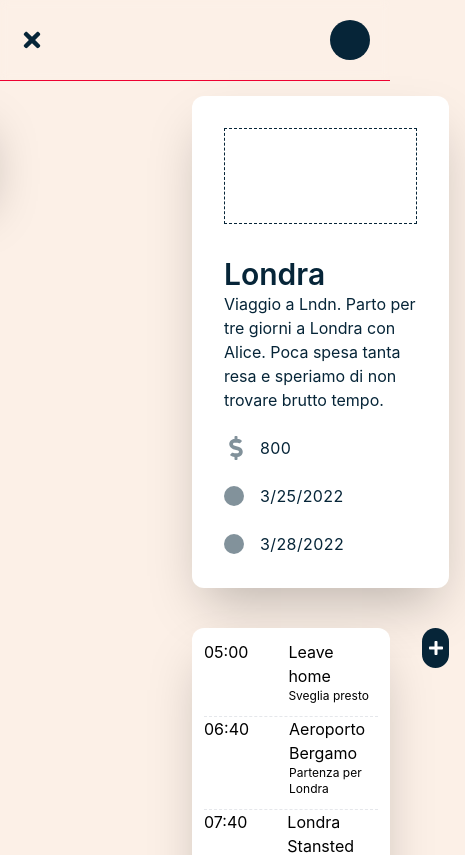
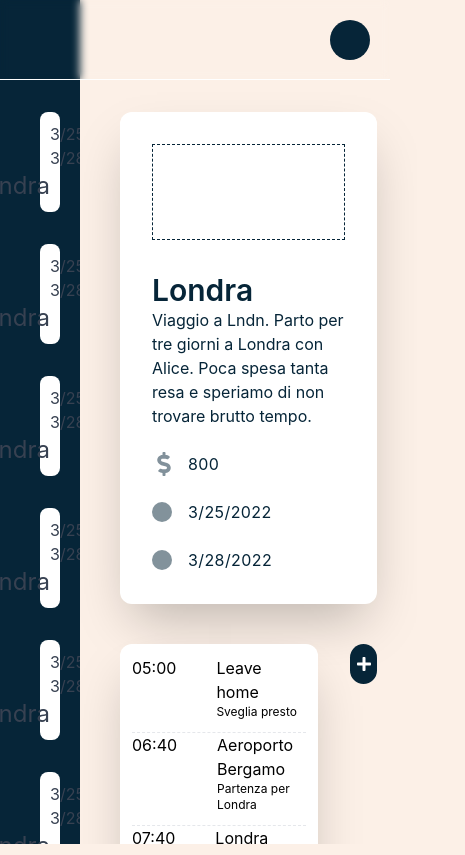
Before and after one commit to lanfr0/mytinerary, a React (Create React App) app: page / in a window 390 px wide. Shown: the top 855 px of the page, 465 px wide, since content can reach past the window. Built offline with nearby package versions, Linux system fonts and the light colour scheme.

Commit message:
Cambiato style desktop. TODO: style mobile

```diff
--- a/src/components/core/TravelDetail.tsx
+++ b/src/components/core/TravelCore.tsx
@@ -1,9 +1,8 @@
-import { Tab } from "@headlessui/react";
 import React from "react";
 import { FaDollarSign, FaPlus } from "react-icons/fa";
 import { CardInfo, DayType } from "../model/rest";
 
-interface TravelDetailProps {
+interface TravelCoreProps {
   cardInfo: CardInfo;
 }
 
@@ -115,13 +114,13 @@ const fakeData: DayType[] = [
   },
 ];
 
-export const TravelDetail: React.FC<TravelDetailProps> = ({ cardInfo }) => {
+export const TravelCore: React.FC<TravelCoreProps> = ({ cardInfo }) => {
   const travelDays = dateDiffInDays(cardInfo.from, cardInfo.to);
   const tabOfDays = [] as DayType[];
 
   return (
     <>
-      <div className="bg-white text-[#062538] rounded-xl shadow-2xl p-8">
+      <div className="bg-white text-bluePrimary rounded-xl shadow-2xl p-8">
         <div className="flex flex-col md:flex-row w-full h-full gap-8">
           <div className="flex flex-col gap-6 w-full md:w-2/3 order-2 md:order-1">
             <div>
@@ -133,22 +132,22 @@ export const TravelDetail: React.FC<TravelDetailProps> = ({ cardInfo }) => {
               <p className="tracking-wide">{cardInfo.budget}</p>
             </div>
             <div className="flex flex-row items-center gap-4">
-              <div className="w-5 h-5 bg-[#062538] rounded-full opacity-50" />
+              <div className="w-5 h-5 bg-bluePrimary rounded-full opacity-50" />
               <p className="tracking-wide">
                 {cardInfo.from.toLocaleDateString()}
               </p>
             </div>
             <div className="flex flex-row items-center gap-4">
-              <div className="w-5 h-5 bg-[#062538] rounded-full opacity-50" />
+              <div className="w-5 h-5 bg-bluePrimary rounded-full opacity-50" />
               <p className="tracking-wide">
                 {cardInfo.to.toLocaleDateString()}
               </p>
             </div>
           </div>
-          <div className="w-full md:w-1/3 border border-dashed border-[#062538] h-24 md:h-64 order-1 md:order-2" />
+          <div className="w-full md:w-1/3 border border-dashed border-bluePrimary h-24 md:h-64 order-1 md:order-2" />
         </div>
       </div>
-      <div className="w-full h-full mt-10">
+      <div className="w-full mt-10">
         <div className="w-full flex justify-center gap-8">
           <div className="grow">
             <div
@@ -171,51 +170,9 @@ export const TravelDetail: React.FC<TravelDetailProps> = ({ cardInfo }) => {
                 Aggiunti attività
               </div>
             </div>
-            {/* <Tab.Group>
-              <Tab.List className="flex p-1">
-                {fakeData.map((a) => (
-                  <Tab
-                    className={({ selected }) =>
-                      classNames(
-                        "text-md leading-5 font-medium text-[#062538] bg-inherit my-2 px-8 py-3 border-b border-[#062538]/20 transition-all ease-in",
-                        selected
-                          ? "border-[#062538]/100"
-                          : "hover:bg-white/[0.20]"
-                      )
-                    }
-                  >
-                    {a.name}
-                  </Tab>
-                ))}
-              </Tab.List>
-              <Tab.Panels className="mt-2">
-                {fakeData.map((a) => (
-                  <Tab.Panel
-                    className={classNames(
-                      "bg-white rounded-xl p-3 shadow-2xl w-full"
-                    )}
-                  >
-                    {a.activities.map((t) => (
-                      <div className="w-full h-full flex flex-col border-b border-dashed">
-                        <div className="w-full flex flex-row gap-10 pb-3">
-                          <p>{t.time}</p>
-                          <div className="flex flex-col">
-                            <p className="text-md">{t.name}</p>
-                            <p className="text-xs">{t.description}</p>
-                          </div>
-                        </div>
-                      </div>
-                    ))}
-                    <div className="w-full flex flex-row gap-10 pb-3 bg-red-200">
-                      Aggiunti attività
-                    </div>
-                  </Tab.Panel>
-                ))}
-              </Tab.Panels>
-            </Tab.Group> */}
           </div>
 
-          <div className="h-10 w-10 bg-[#062538] rounded-full text-white justify-center items-center flex cursor-pointer">
+          <div className="h-10 w-10 bg-bluePrimary rounded-full text-white justify-center items-center flex cursor-pointer">
             <FaPlus />
           </div>
         </div>
--- /dev/null
+++ b/src/components/navbar/Navbar.tsx
@@ -0,0 +1,9 @@
+import React from "react";
+
+export const Navbar: React.FC = () => {
+  return (
+    <div className="w-full h-20 flex justify-end items-center p-5 px-5 fixed backdrop-blur-sm border-b border-white z-100">
+      <div className="h-10 w-10 bg-bluePrimary rounded-full" />
+    </div>
+  );
+};
--- a/src/components/sidebar/Sidebar.tsx
+++ b/src/components/sidebar/Sidebar.tsx
@@ -1,27 +1,18 @@
 import React from "react";
-import { Disclosure } from "@headlessui/react";
-import { FaChevronLeft } from "react-icons/fa";
+import { nanoid } from "nanoid";
+import { SidebarCard } from "./SidebarCard";
+import { CardInfo } from "../model/rest";
 
-export const Sidebar: React.FC = () => {
+interface sidebarProps {
+  menuItems: CardInfo[];
+}
+
+export const Sidebar: React.FC<sidebarProps> = ({ menuItems }) => {
   return (
-    <Disclosure>
-      {({ open }) => (
-        <>
-          <Disclosure.Button>
-            <div className="w-8 h-8 rounded-full bg-red-700 flex">
-              <FaChevronLeft
-                className={`${
-                  open ? "transform rotate-180" : ""
-                } w-4 h-4 text-white m-auto z-10`}
-              />
-            </div>
-          </Disclosure.Button>
-          <Disclosure.Panel className="h-full w-2/5 bg-slate-500 absolute top-0 left-0">
-            If you're unhappy with your purchase for any reason, email us within
-            90 days and we'll refund you in full, no questions asked.
-          </Disclosure.Panel>
-        </>
-      )}
-    </Disclosure>
+    <div className="w-1/3 flex flex-col gap-8 py-28 px-10 bg-bluePrimary transition-all ease-in-out duration-500 overflow-y-auto">
+      {menuItems.map((c) => (
+        <SidebarCard card={c} empty={false} key={nanoid()} />
+      ))}
+    </div>
   );
 };
--- a/src/layout/MainLayout.tsx
+++ b/src/layout/MainLayout.tsx
@@ -1,12 +1,114 @@
-import React, { useState } from "react";
-import { Switch } from "@headlessui/react";
-import { SidebarCard } from "../components/sidebar/SidebarCard";
-import { FaTimes } from "react-icons/fa";
+import React from "react";
 import { CardInfo } from "../components/model/rest";
-import { nanoid } from "nanoid";
-import { TravelDetail } from "../components/core/TravelDetail";
+import { TravelCore } from "../components/core/TravelCore";
+import { Sidebar } from "../components/sidebar/Sidebar";
+import { Navbar } from "../components/navbar/Navbar";
 
-const card: CardInfo[] = [
+const cards: CardInfo[] = [
+  {
+    name: "Londra",
+    from: new Date("25 Mar 2022"),
+    to: new Date("28 Mar 2022"),
+    description:
+      "Viaggio a Lndn. Parto per tre giorni a Londra con Alice. Poca spesa tanta resa e speriamo di non trovare brutto tempo.",
+    budget: 800,
+  },
+  {
+    name: "Londra",
+    from: new Date("25 Mar 2022"),
+    to: new Date("28 Mar 2022"),
+    description:
+      "Viaggio a Lndn. Parto per tre giorni a Londra con Alice. Poca spesa tanta resa e speriamo di non trovare brutto tempo.",
+    budget: 800,
+  },
+  {
+    name: "Londra",
+    from: new Date("25 Mar 2022"),
+    to: new Date("28 Mar 2022"),
+    description:
+      "Viaggio a Lndn. Parto per tre giorni a Londra con Alice. Poca spesa tanta resa e speriamo di non trovare brutto tempo.",
+    budget: 800,
+  },
+  {
+    name: "Londra",
+    from: new Date("25 Mar 2022"),
+    to: new Date("28 Mar 2022"),
+    description:
+      "Viaggio a Lndn. Parto per tre giorni a Londra con Alice. Poca spesa tanta resa e speriamo di non trovare brutto tempo.",
+    budget: 800,
+  },
+  {
+    name: "Londra",
+    from: new Date("25 Mar 2022"),
+    to: new Date("28 Mar 2022"),
+    description:
+      "Viaggio a Lndn. Parto per tre giorni a Londra con Alice. Poca spesa tanta resa e speriamo di non trovare brutto tempo.",
+    budget: 800,
+  },
+  {
+    name: "Londra",
+    from: new Date("25 Mar 2022"),
+    to: new Date("28 Mar 2022"),
+    description:
+      "Viaggio a Lndn. Parto per tre giorni a Londra con Alice. Poca spesa tanta resa e speriamo di non trovare brutto tempo.",
+    budget: 800,
+  },
+  {
+    name: "Londra",
+    from: new Date("25 Mar 2022"),
+    to: new Date("28 Mar 2022"),
+    description:
+      "Viaggio a Lndn. Parto per tre giorni a Londra con Alice. Poca spesa tanta resa e speriamo di non trovare brutto tempo.",
+    budget: 800,
+  },
+  {
+    name: "Londra",
+    from: new Date("25 Mar 2022"),
+    to: new Date("28 Mar 2022"),
+    description:
+      "Viaggio a Lndn. Parto per tre giorni a Londra con Alice. Poca spesa tanta resa e speriamo di non trovare brutto tempo.",
+    budget: 800,
+  },
+  {
+    name: "Londra",
+    from: new Date("25 Mar 2022"),
+    to: new Date("28 Mar 2022"),
+    description:
+      "Viaggio a Lndn. Parto per tre giorni a Londra con Alice. Poca spesa tanta resa e speriamo di non trovare brutto tempo.",
+    budget: 800,
+  },
+  {
+    name: "Londra",
+    from: new Date("25 Mar 2022"),
+    to: new Date("28 Mar 2022"),
+    description:
+      "Viaggio a Lndn. Parto per tre giorni a Londra con Alice. Poca spesa tanta resa e speriamo di non trovare brutto tempo.",
+    budget: 800,
+  },
+  {
+    name: "Londra",
+    from: new Date("25 Mar 2022"),
+    to: new Date("28 Mar 2022"),
+    description:
+      "Viaggio a Lndn. Parto per tre giorni a Londra con Alice. Poca spesa tanta resa e speriamo di non trovare brutto tempo.",
+    budget: 800,
+  },
+  {
+    name: "Londra",
+    from: new Date("25 Mar 2022"),
+    to: new Date("28 Mar 2022"),
+    description:
+      "Viaggio a Lndn. Parto per tre giorni a Londra con Alice. Poca spesa tanta resa e speriamo di non trovare brutto tempo.",
+    budget: 800,
+  },
+  {
+    name: "Londra",
+    from: new Date("25 Mar 2022"),
+    to: new Date("28 Mar 2022"),
+    description:
+      "Viaggio a Lndn. Parto per tre giorni a Londra con Alice. Poca spesa tanta resa e speriamo di non trovare brutto tempo.",
+    budget: 800,
+  },
   {
     name: "Londra",
     from: new Date("25 Mar 2022"),
@@ -17,34 +119,15 @@ const card: CardInfo[] = [
   },
 ];
 
-// TODO: cambiare la sidebar perché lo stretching dell'elemento crea ulteriori render
-
 export const MainLayout: React.FC = () => {
-  const [enabled, setEnabled] = useState(false);
-
   return (
-    <div className="flex h-screen w-screen">
-      <Switch.Group>
-        <div className="fixed w-full z-10 p-5 flex justify-between px-5 items-center backdrop-blur-sm border-b border-[#ee0131]">
-          <Switch checked={enabled} onChange={setEnabled}>
-            <FaTimes className="text-2xl text-[#062538]" />
-          </Switch>
-          <div className="h-10 w-10 bg-[#062538] rounded-full" />
+    <div className="w-full h-screen min-h-screen flex">
+      <Navbar />
+      <Sidebar menuItems={cards} />
+      <div className="w-full flex flex-col">
+        <div className="w-full h-min overflow-auto pt-28 pb-20 px-10">
+          <TravelCore cardInfo={cards[0]} />
         </div>
-        <div
-          className={`${
-            enabled
-              ? "px-2 md:px-12"
-              : "-translate-x-full md:translate-x-0 md:w-44 md:px-2"
-          } h-full w-2/5 bg-[#ee0131] pt-24 flex flex-col gap-8 transition-all ease-in-out duration-500 fixed`}
-        >
-          {card.map((c) => (
-            <SidebarCard card={c} empty={false} key={nanoid()} />
-          ))}
-        </div>
-      </Switch.Group>
-      <div className={`${enabled ? "ml-[40%]" : "ml-[11rem]"} w-full flex flex-col h-full pt-24 px-4 md:px-12 transition-all ease-in-out duration-500`}>
-        <TravelDetail cardInfo={card[0]} />
       </div>
     </div>
   );
--- a/tailwind.config.js
+++ b/tailwind.config.js
@@ -5,6 +5,11 @@ module.exports = {
       xs: "425px",
     },
     extend: {
+      colors: {
+        bluePrimary: "#062538",
+        redPrimary: "#e0131",
+        cream: "#fcf0e7"
+      },
       backgroundImage: {
         "hero-background": "url('./assets/img-1.jpg')",
       }
```
